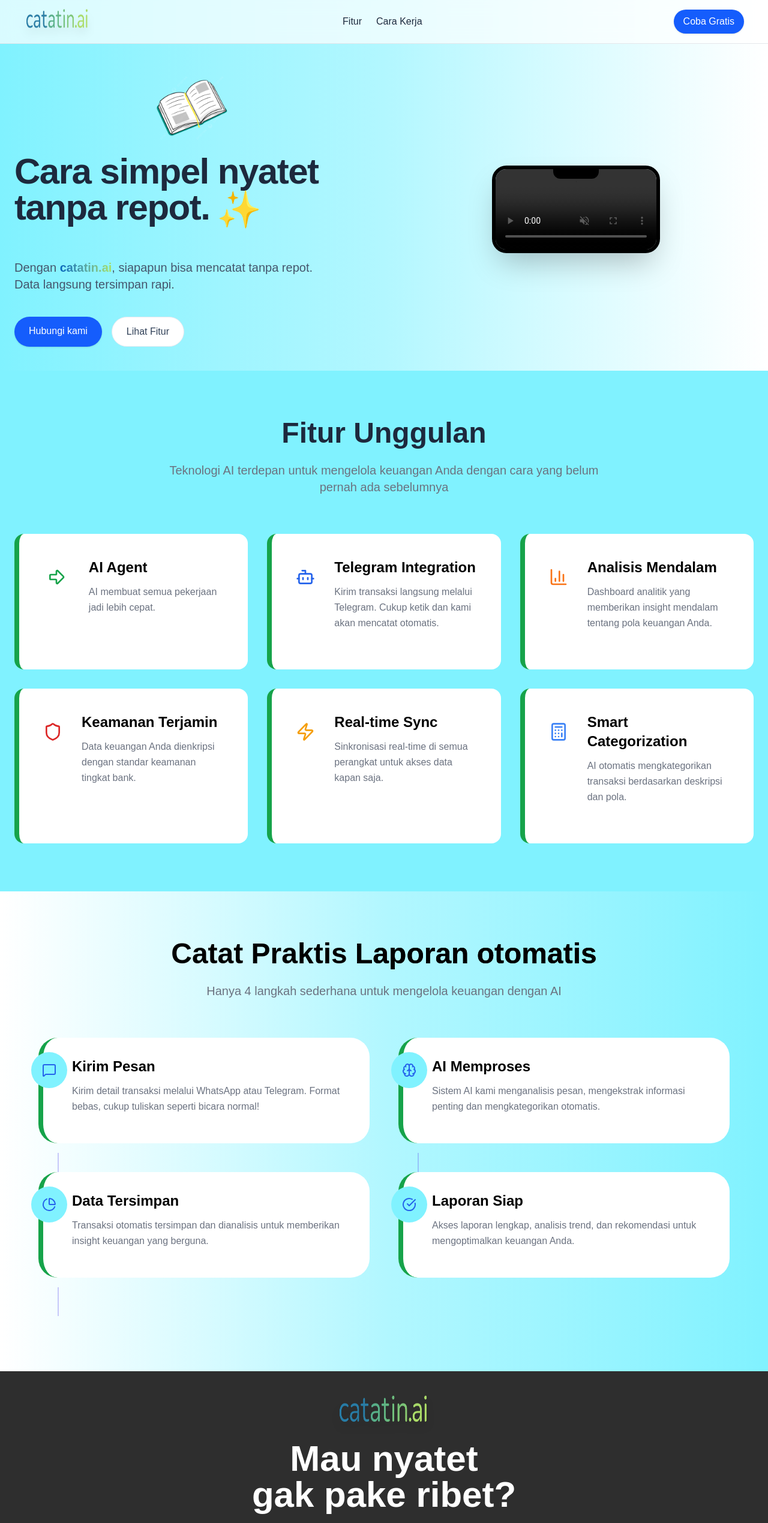
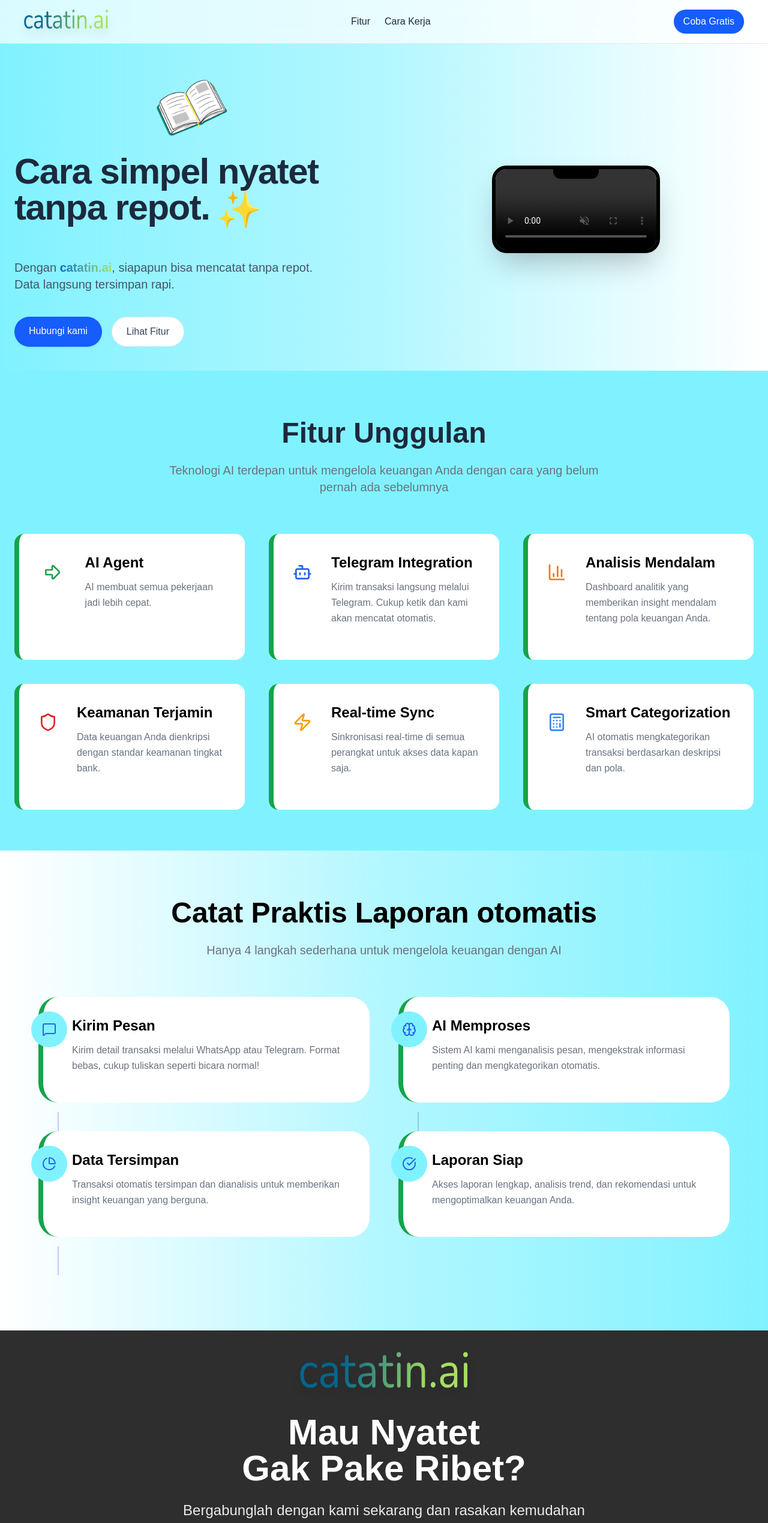
Before and after one commit to alan-catat/catatin.ai, a Next.js app: page / in a window 1280 px wide. Shown: the top 2539 px of the page at 60% size. Built offline with nearby package versions, Linux system fonts and the light colour scheme; grey boxes are pictures that could not be loaded.

Commit message:
simpan perubahan lokal sebelum rebase

```diff
--- a/app/CTASection.tsx
+++ b/app/CTASection.tsx
@@ -18,17 +18,17 @@
       <div className="container mx-auto px-5 text-center relative z-10">
         <div className="max-w-4xl mx-auto">
           {/* Mascot */}
-          <div className="mb-5 flex justify-center">
+          <div className="mb-10 flex justify-center">
             <Image
               src={owlMascot}
               alt="Catatin.ai"
-              className="w-40 h-14 animate-float drop-shadow-xl"
+              className="w-70 h-15 animate-float drop-shadow-xl"
             />
           </div>
 
           <h2 className="text-4xl md:text-6xl font-bold text-white mb-6">
-            Mau nyatet
-            <span className="block text-white">gak pake ribet?</span>
+            Mau Nyatet
+            <span className="block text-white">Gak Pake Ribet?</span>
           </h2>
 
           <p className="text-xl md:text-2xl text-white/90 mb-10 max-w-2xl mx-auto">
--- a/app/FeaturesSection.tsx
+++ b/app/FeaturesSection.tsx
@@ -41,7 +41,7 @@
   ];
 
   return (
-    <section id="features" className="py-20 min-h-screen bg-[#80F2FF] text-slate-800 antialiased">
+    <section id="features" className="pt-20 pb-0 min-h-screen bg-[#80F2FF] text-slate-800 antialiased">
       <div className="container mx-auto px-6">
         <div className="text-center mb-16">
           <h2 className="text-4xl md:text-5xl font-bold mb-6 bg-gradient-black bg-clip-text">
@@ -52,11 +52,11 @@
           </p>
         </div>
 
-        <div className="grid grid-cols-1 md:grid-cols-2 lg:grid-cols-3 gap-8">
+        <div className="grid grid-cols-1 md:grid-cols-2 lg:grid-cols-3 gap-10">
           {features.map((feature, index) => (
             <div
               key={index}
-              className="group p-10 rounded-2xl bg-white border-l-8 border-l-success hover:shadow-card transition-all duration-300 hover:-translate-y-2 animate-fade-in"
+              className="group p-8 rounded-2xl bg-white border-l-8 border-l-success hover:shadow-card transition-all duration-300 hover:-translate-y-2 animate-fade-in"
               style={{ animationDelay: `${index * 0.1}s` }}
             >
               <div className="flex  gap-8 mb-6">
--- a/app/Header.tsx
+++ b/app/Header.tsx
@@ -33,7 +33,7 @@
             <Image
               src={owlMascot}
               alt="Catatin.ai"
-              className="w-28 h-10 animate-float drop-shadow-xl"
+              className="w-35 h-8 animate-float drop-shadow-xl"
             />
           </div>
 
```
Also changed, not shown: app/catatin.png.
